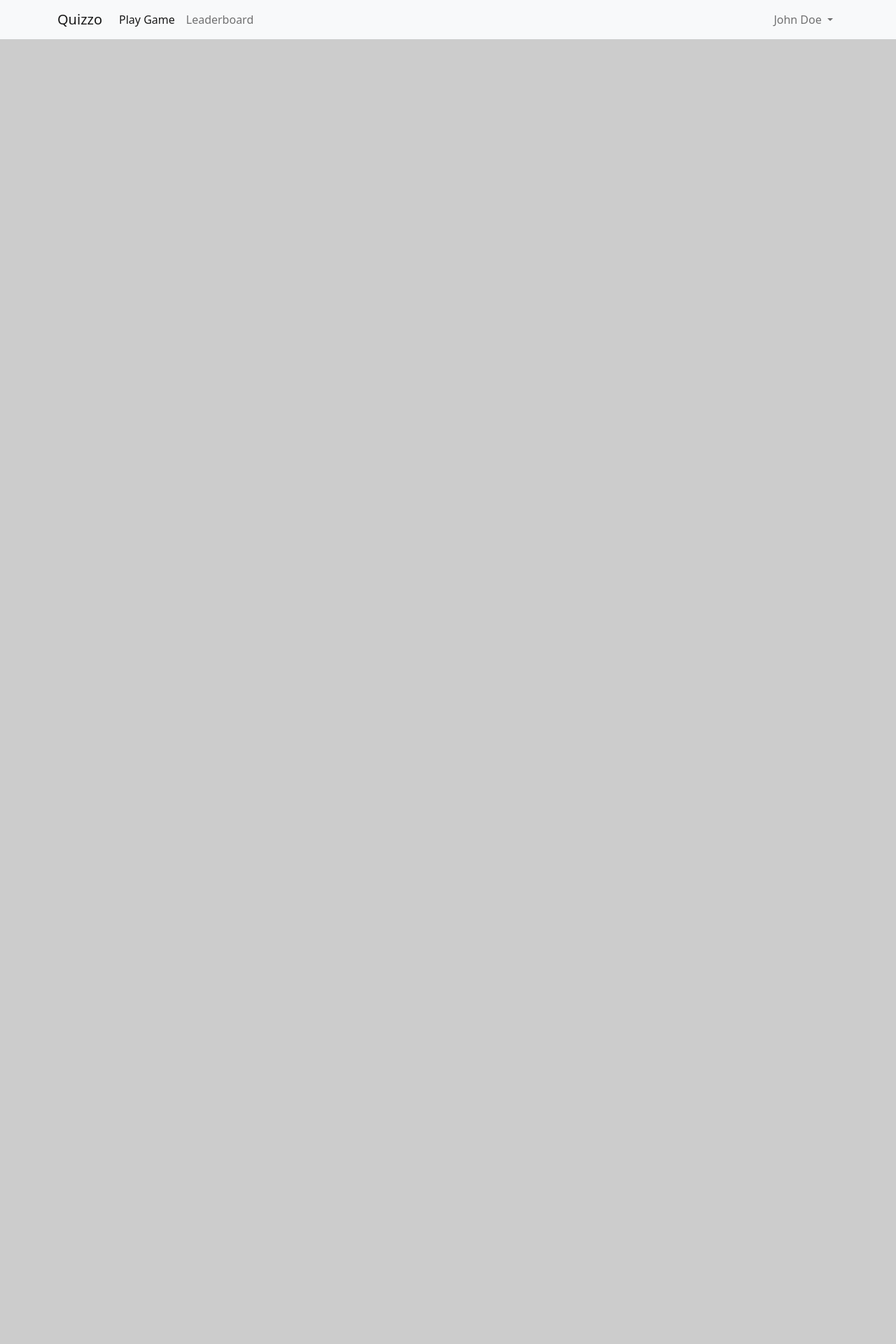
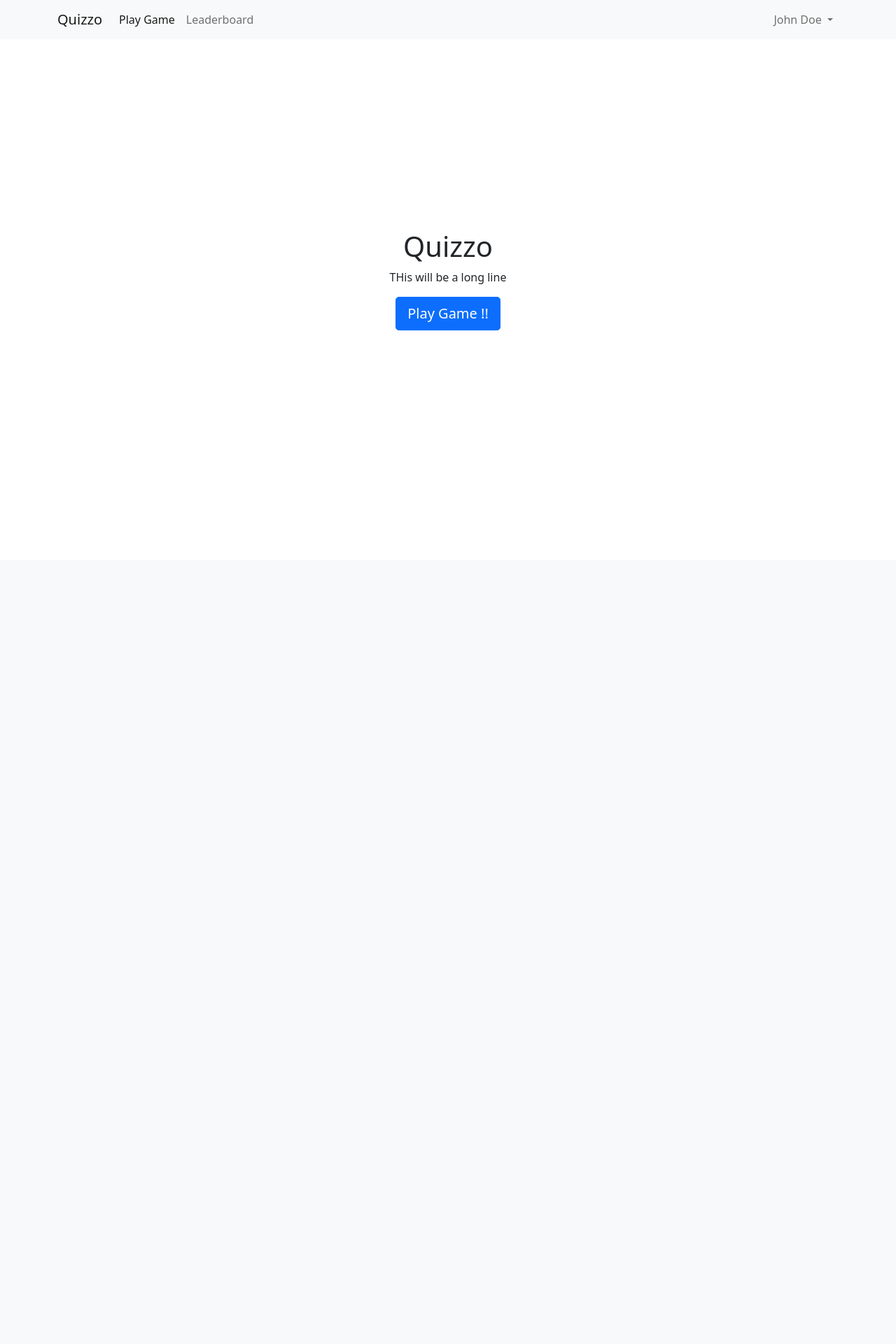
Before and after one commit to compmonk/Quizzo-Flask, a Flask app: page / in a window 1280 px wide. Shown: the top 1920 px of the page at 70% size. After the commit the page ends 472 px from the top, so only its background shows below. Run offline with Flask 2, Linux system fonts and the light colour scheme; grey boxes labelled with a size stand in for pictures from a placeholder-image service; some libraries are stand-ins or nearby versions.

Commit message:
Add fixed-top and Landing Page

```diff
--- a/templates/base.html
+++ b/templates/base.html
@@ -4,7 +4,7 @@
   integrity="sha384-1BmE4kWBq78iYhFldvKuhfTAU6auU8tT94WrHftjDbrCEXSU1oBoqyl2QvZ6jIW3" crossorigin="anonymous">
 
 {% if not g.user %}
-<nav class="navbar navbar-expand-lg navbar-light bg-light">
+<nav class="navbar fixed-top navbar-expand-lg navbar-light bg-light">
   <div class="container">
     <a class="navbar-brand" href="#">Quizzo</a>
     <button class="navbar-toggler" type="button" data-bs-toggle="collapse" data-bs-target="#navbarSupportedContent"
@@ -42,7 +42,7 @@
 
 {% else %}
 
-<nav class="navbar navbar-expand-lg navbar-light bg-light">
+<nav class="navbar fixed-top navbar-expand-lg navbar-light bg-light">
   <div class="container">
     <a class="navbar-brand" href="#">Quizzo</a>
     <button class="navbar-toggler" type="button" data-bs-toggle="collapse" data-bs-target="#navbarSupportedContent"
--- a/templates/index.html
+++ b/templates/index.html
@@ -2,11 +2,10 @@
 
 {% block content %}
 <div>
-  <div>
-    <img src="http://placehold.jp/24/92A8D1/FFFFFF/720x200.png?text=Quizzo - A long and big text here" class="d-block w-100" alt="...">
-  </div>
-    <div class="d-grid gap-2">
-      <button class="btn btn-primary" type="button">Button</button>
+  <div class="d-flex flex-column min-vh-100 justify-content-center align-items-center">
+    <h1>Quizzo</h1>
+    <p>THis will be a long line</p>
+    <button type="button" class="btn btn-primary btn-lg">Play Game !!</button>
   </div>
 </div>
 {% endblock %}
```
